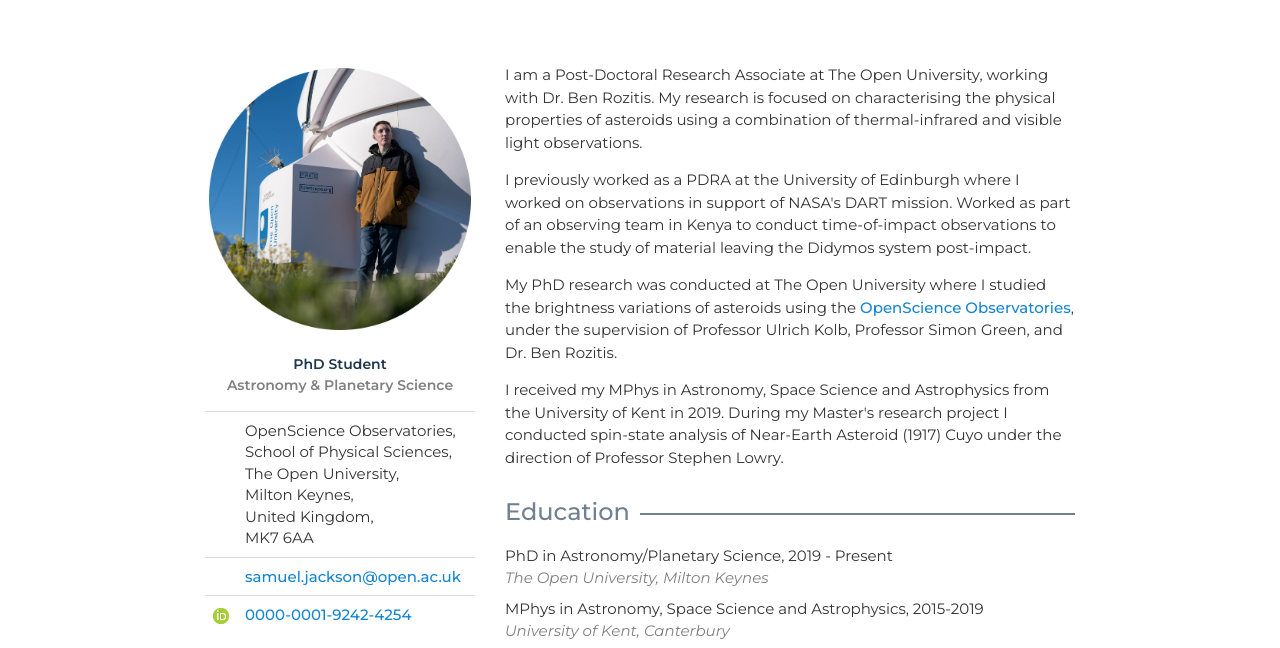
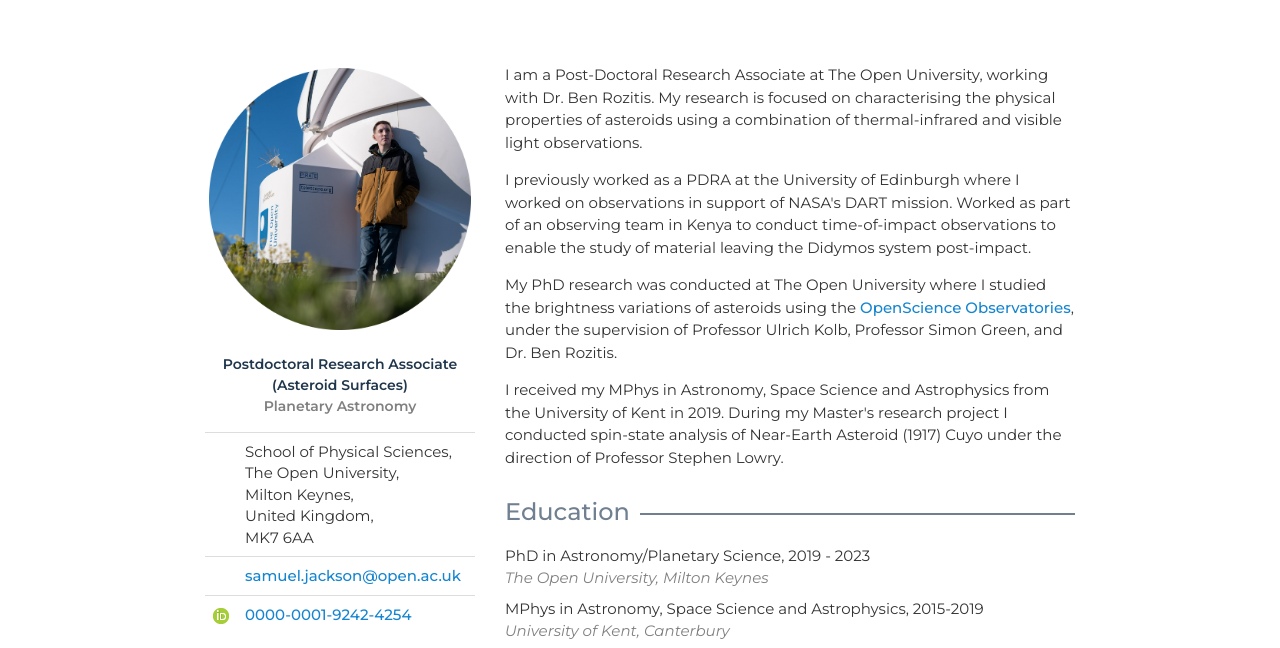
Before and after one commit to SamuelLeeJackson/samuelleejackson.github.io, a plain HTML site: page index.html in a window 1280 px wide. Shown: the part 108-756 px from the top of the page. Drawn offline with nearby package versions, Linux system fonts and the light colour scheme; some icons are missing.

Commit message:
Update index.html

```diff
--- a/index.html
+++ b/index.html
@@ -55,15 +55,14 @@
 <div class="container" id="main-container">
 <div class="row">
 <div class="col-sm-4"><img alt="Image of Samuel Jackson" class="center-block img img-responsive img-thumbnail" src="img/avatar.png" style="border: 0px;" />
-<p id="title">PhD Student<br />
-<span id="program">Astronomy &amp; Planetary Science</span></p>
+<p id="title">Postdoctoral Research Associate (Asteroid Surfaces)<br />
+<span id="program">Planetary Astronomy</span></p>
 
 <table class="table" id="contact-table">
 	<tbody>
 		<tr>
 			<td style="width:30px"></td>
-			<td>OpenScience Observatories,<br />
-			School of Physical Sciences,<br />
+			<td>School of Physical Sciences,<br />
 			The Open University,<br />
 			Milton Keynes,<br />
 			United Kingdom,<br />
@@ -100,7 +99,7 @@
 <h3 class="push-down-3"><span>Education</span></h3>
 
 <ul id="education">
-	<li>PhD in Astronomy/Planetary Science, 2019 - Present<br />
+	<li>PhD in Astronomy/Planetary Science, 2019 - 2023<br />
 	<span class="university"><em>The Open University, Milton Keynes</em></span></li>
 	<li>MPhys in Astronomy, Space Science and Astrophysics, 2015-2019<br />
 	<span class="university"><em>University of Kent, Canterbury</em></span></li>
```
